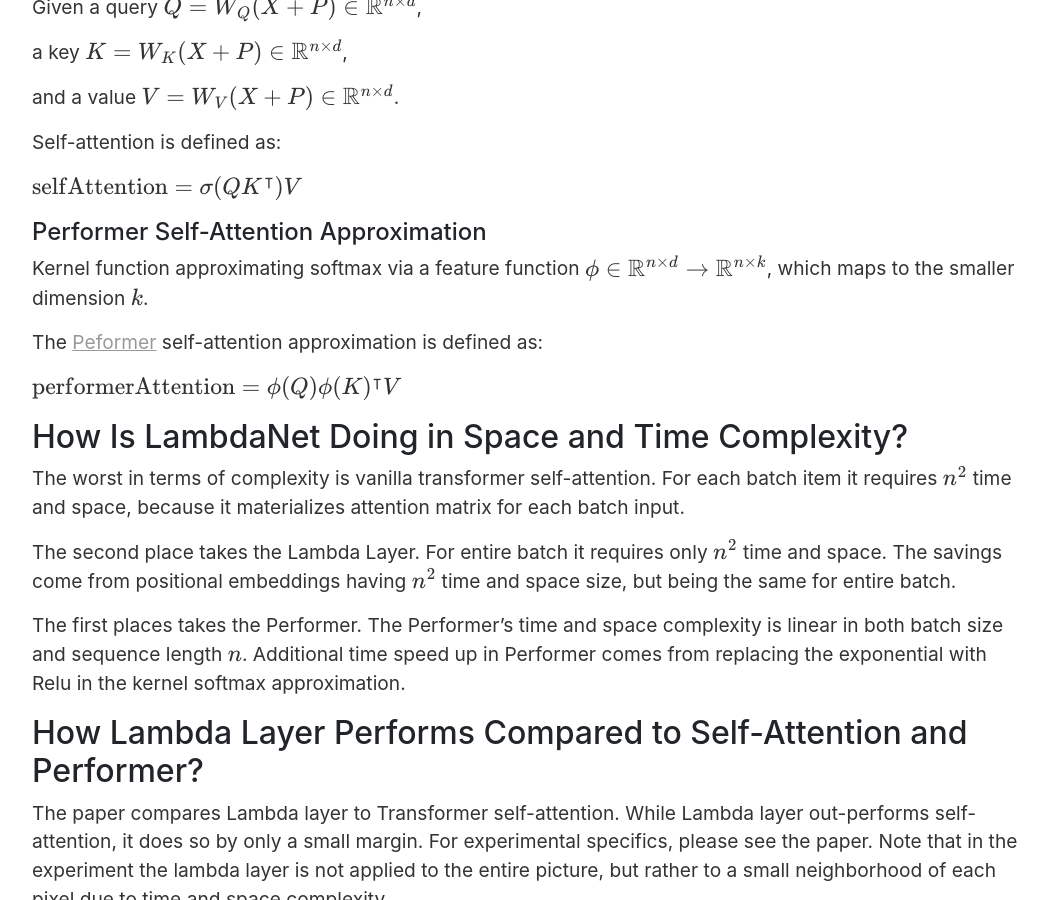
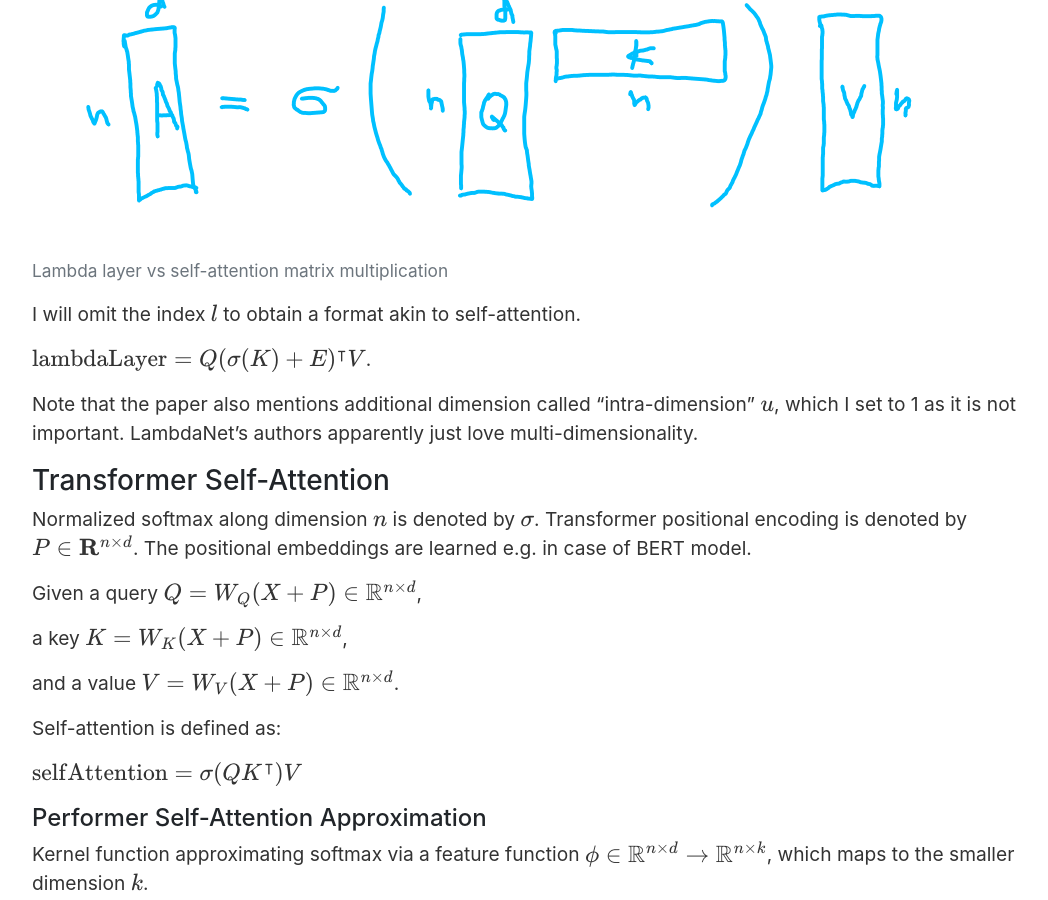
Before and after one commit to vackosar/vackosar.github.io, a Jekyll site: the page built from _posts/2020-11-29-Lamda-Networks-Transform-Self-Attention.md, in a window 1280 px wide and 900 px high, scrolled down 2749 px. Shown: the whole window, without its empty margins (111-1159 px from the left). Built offline with Jekyll 4.4.1, drawn with Linux system fonts in a browser that asks for light colours; nearby versions of some CDN libraries; library files that are not in the unit come from our copies; comment, search, counter and statistics services are not loaded.

Commit message:
lambda layer

```diff
--- a/_posts/2020-11-29-Lamda-Networks-Transform-Self-Attention.md
+++ b/_posts/2020-11-29-Lamda-Networks-Transform-Self-Attention.md
@@ -91,6 +91,16 @@ Notice that in contrast to self-attention each output position \\( l \\) has a d
 because positional encodings matrix is 3 dimensional (a cubic matrix).
 Each query vector \\( Q_l \in \mathbb{R}^{k} \\) gets its own special key \\( E_l^\intercal \in \mathbb{R}^{k \times n} \\).
 
+
+<figure class="figure">
+    <img
+        class="figure-img img-fluid rounded"
+        alt="Lambda layer vs self-attention matrix multiplication"
+        src="/images/lambda-layer-mult.png">
+    <figcaption class="figure-caption">
+        Lambda layer vs self-attention matrix multiplication
+    </figcaption>
+</figure>
 
 
 I will omit the index \\( l\\) to obtain a format akin to self-attention.
```
Also changed, not shown: images/lambda-layer-mult.png, 1 other file.
